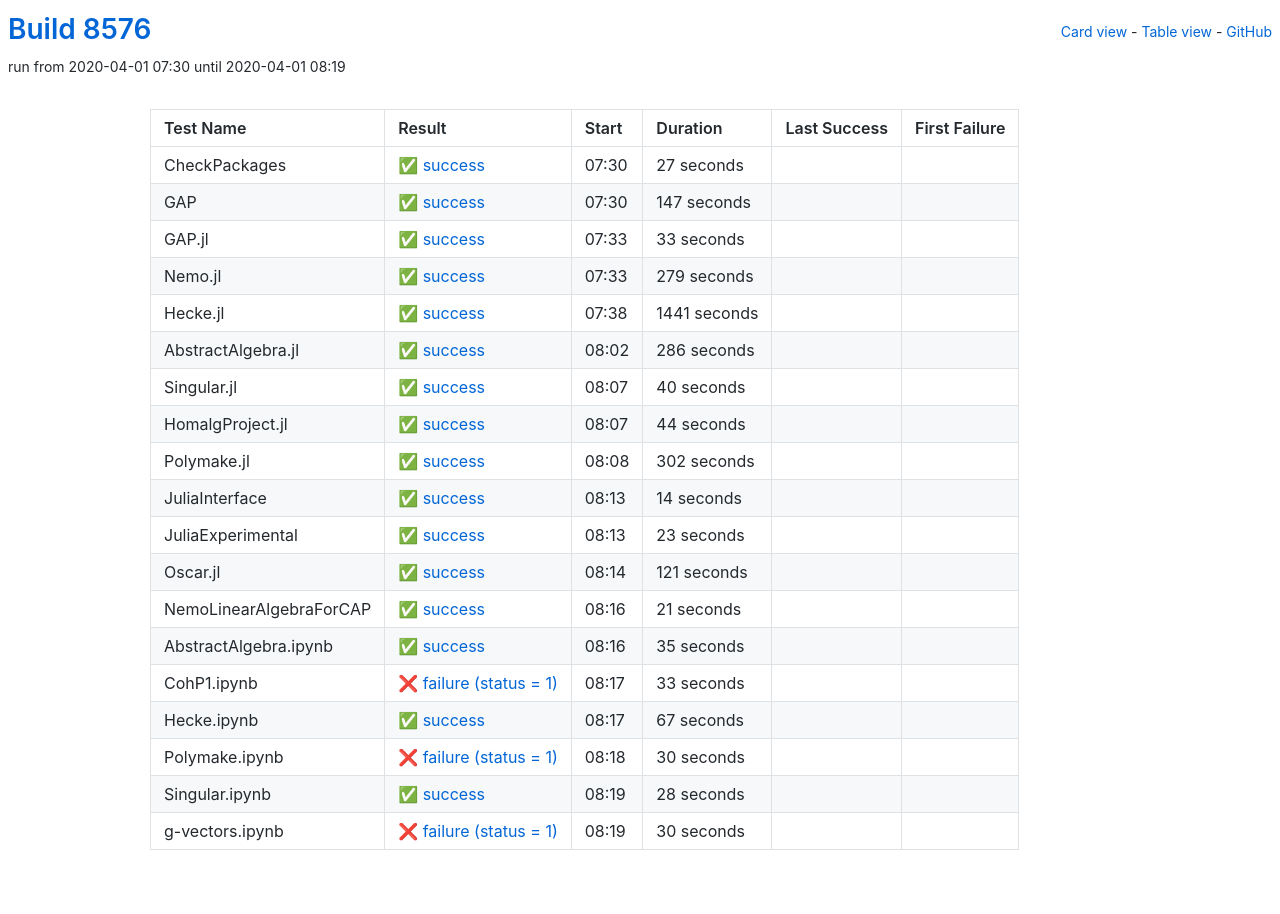
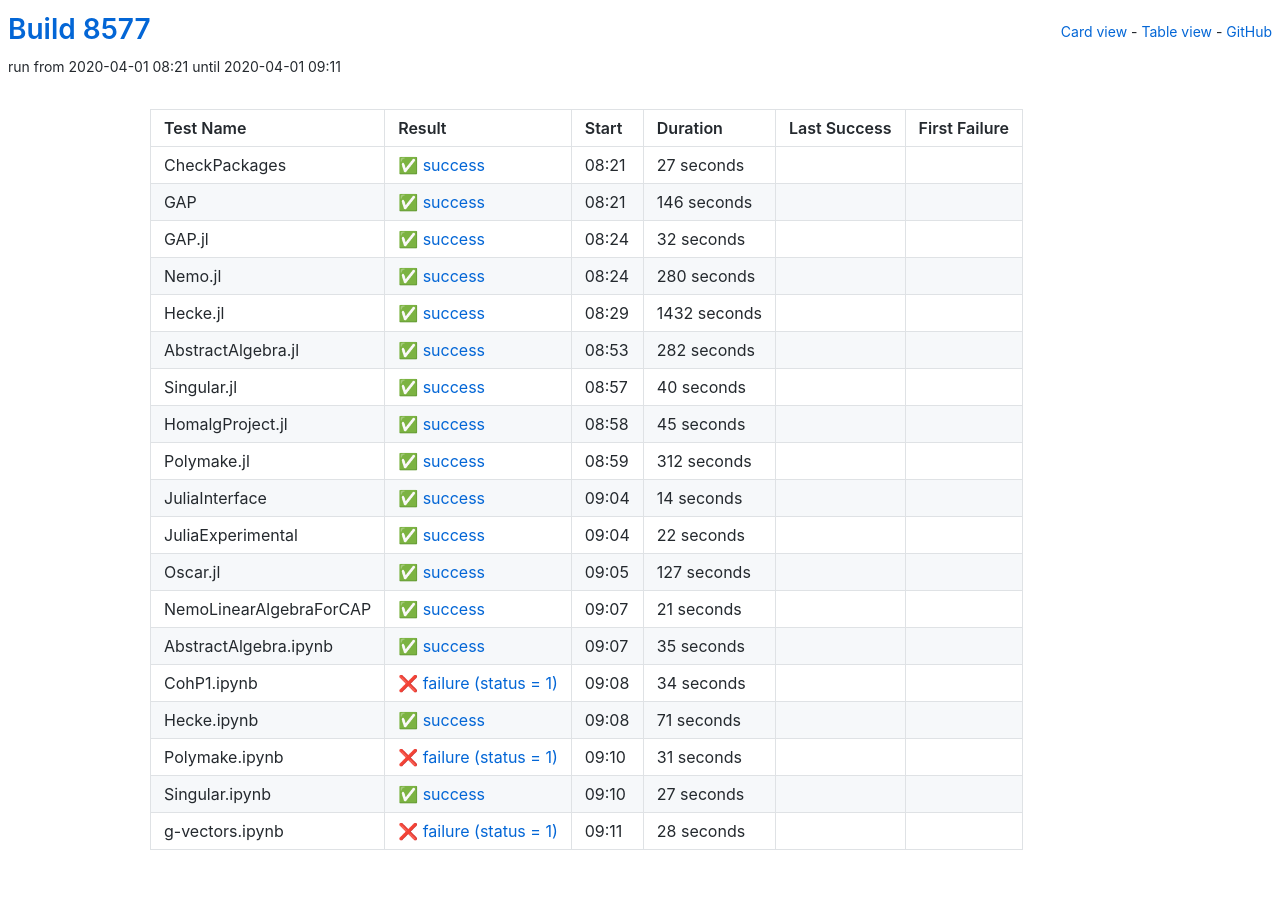
Before and after one commit to oscar-system/oscar-ci-status, a Jekyll site: the page built from table.html, in a window 1280 px wide. Built offline with Jekyll 4.4.1, drawn with Linux system fonts in a browser that asks for light colours.

Commit message:
Build 8577

```diff
--- a/_data/ci.yml
+++ b/_data/ci.yml
@@ -1,5 +1,5 @@
-build: 8576
-build_url: https://oscarci.mathematik.uni-kl.de/job/oscar/8576/
+build: 8577
+build_url: https://oscarci.mathematik.uni-kl.de/job/oscar/8577/
 job: oscar
 tests:
 - duration: 27
@@ -8,64 +8,64 @@ tests:
   first_failure_url: null
   last_success: false
   last_success_url: null
-  log: https://oscarci.mathematik.uni-kl.de/job/oscar/8576/artifact/logs/build-8576/CheckPackages.log
+  log: https://oscarci.mathematik.uni-kl.de/job/oscar/8577/artifact/logs/build-8577/CheckPackages.log
   name: CheckPackages
-  start: 2020-04-01 07:30
+  start: 2020-04-01 08:21
   status: success
   success: true
-- duration: 147
+- duration: 146
   exitcode: 0
   first_failure: false
   first_failure_url: null
   last_success: false
   last_success_url: null
-  log: https://oscarci.mathematik.uni-kl.de/job/oscar/8576/artifact/logs/build-8576/GAP.log
+  log: https://oscarci.mathematik.uni-kl.de/job/oscar/8577/artifact/logs/build-8577/GAP.log
   name: GAP
-  start: 2020-04-01 07:30
+  start: 2020-04-01 08:21
   status: success
   success: true
-- duration: 33
+- duration: 32
   exitcode: 0
   first_failure: false
   first_failure_url: null
   last_success: false
   last_success_url: null
-  log: https://oscarci.mathematik.uni-kl.de/job/oscar/8576/artifact/logs/build-8576/GAP.jl.log
+  log: https://oscarci.mathematik.uni-kl.de/job/oscar/8577/artifact/logs/build-8577/GAP.jl.log
   name: GAP.jl
-  start: 2020-04-01 07:33
+  start: 2020-04-01 08:24
   status: success
   success: true
-- duration: 279
+- duration: 280
   exitcode: 0
   first_failure: false
   first_failure_url: null
   last_success: false
   last_success_url: null
-  log: https://oscarci.mathematik.uni-kl.de/job/oscar/8576/artifact/logs/build-8576/Nemo.jl.log
+  log: https://oscarci.mathematik.uni-kl.de/job/oscar/8577/artifact/logs/build-8577/Nemo.jl.log
   name: Nemo.jl
-  start: 2020-04-01 07:33
+  start: 2020-04-01 08:24
   status: success
   success: true
-- duration: 1441
+- duration: 1432
   exitcode: 0
   first_failure: false
   first_failure_url: null
   last_success: false
   last_success_url: null
-  log: https://oscarci.mathematik.uni-kl.de/job/oscar/8576/artifact/logs/build-8576/Hecke.jl.log
+  log: https://oscarci.mathematik.uni-kl.de/job/oscar/8577/artifact/logs/build-8577/Hecke.jl.log
   name: Hecke.jl
-  start: 2020-04-01 07:38
+  start: 2020-04-01 08:29
   status: success
   success: true
-- duration: 286
+- duration: 282
   exitcode: 0
   first_failure: false
   first_failure_url: null
   last_success: false
   last_success_url: null
-  log: https://oscarci.mathematik.uni-kl.de/job/oscar/8576/artifact/logs/build-8576/AbstractAlgebra.jl.log
+  log: https://oscarci.mathematik.uni-kl.de/job/oscar/8577/artifact/logs/build-8577/AbstractAlgebra.jl.log
   name: AbstractAlgebra.jl
-  start: 2020-04-01 08:02
+  start: 2020-04-01 08:53
   status: success
   success: true
 - duration: 40
@@ -74,31 +74,31 @@ tests:
   first_failure_url: null
   last_success: false
   last_success_url: null
-  log: https://oscarci.mathematik.uni-kl.de/job/oscar/8576/artifact/logs/build-8576/Singular.jl.log
+  log: https://oscarci.mathematik.uni-kl.de/job/oscar/8577/artifact/logs/build-8577/Singular.jl.log
   name: Singular.jl
-  start: 2020-04-01 08:07
+  start: 2020-04-01 08:57
   status: success
   success: true
-- duration: 44
+- duration: 45
   exitcode: 0
   first_failure: false
   first_failure_url: null
   last_success: false
   last_success_url: null
-  log: https://oscarci.mathematik.uni-kl.de/job/oscar/8576/artifact/logs/build-8576/HomalgProject.jl.log
+  log: https://oscarci.mathematik.uni-kl.de/job/oscar/8577/artifact/logs/build-8577/HomalgProject.jl.log
   name: HomalgProject.jl
-  start: 2020-04-01 08:07
+  start: 2020-04-01 08:58
   status: success
   success: true
-- duration: 302
+- duration: 312
   exitcode: 0
   first_failure: false
   first_failure_url: null
   last_success: false
   last_success_url: null
-  log: https://oscarci.mathematik.uni-kl.de/job/oscar/8576/artifact/logs/build-8576/Polymake.jl.log
+  log: https://oscarci.mathematik.uni-kl.de/job/oscar/8577/artifact/logs/build-8577/Polymake.jl.log
   name: Polymake.jl
-  start: 2020-04-01 08:08
+  start: 2020-04-01 08:59
   status: success
   success: true
 - duration: 14
@@ -107,31 +107,31 @@ tests:
   first_failure_url: null
   last_success: false
   last_success_url: null
-  log: https://oscarci.mathematik.uni-kl.de/job/oscar/8576/artifact/logs/build-8576/JuliaInterface.log
+  log: https://oscarci.mathematik.uni-kl.de/job/oscar/8577/artifact/logs/build-8577/JuliaInterface.log
   name: JuliaInterface
-  start: 2020-04-01 08:13
+  start: 2020-04-01 09:04
   status: success
   success: true
-- duration: 23
+- duration: 22
   exitcode: 0
   first_failure: false
   first_failure_url: null
   last_success: false
   last_success_url: null
-  log: https://oscarci.mathematik.uni-kl.de/job/oscar/8576/artifact/logs/build-8576/JuliaExperimental.log
+  log: https://oscarci.mathematik.uni-kl.de/job/oscar/8577/artifact/logs/build-8577/JuliaExperimental.log
   name: JuliaExperimental
-  start: 2020-04-01 08:13
+  start: 2020-04-01 09:04
   status: success
   success: true
-- duration: 121
+- duration: 127
   exitcode: 0
   first_failure: false
   first_failure_url: null
   last_success: false
   last_success_url: null
-  log: https://oscarci.mathematik.uni-kl.de/job/oscar/8576/artifact/logs/build-8576/Oscar.jl.log
+  log: https://oscarci.mathematik.uni-kl.de/job/oscar/8577/artifact/logs/build-8577/Oscar.jl.log
   name: Oscar.jl
-  start: 2020-04-01 08:14
+  start: 2020-04-01 09:05
   status: success
   success: true
 - duration: 21
@@ -140,9 +140,9 @@ tests:
   first_failure_url: null
   last_success: false
   last_success_url: null
-  log: https://oscarci.mathematik.uni-kl.de/job/oscar/8576/artifact/logs/build-8576/NemoLinearAlgebraForCAP.log
+  log: https://oscarci.mathematik.uni-kl.de/job/oscar/8577/artifact/logs/build-8577/NemoLinearAlgebraForCAP.log
   name: NemoLinearAlgebraForCAP
-  start: 2020-04-01 08:16
+  start: 2020-04-01 09:07
   status: success
   success: true
 - duration: 35
@@ -151,63 +151,63 @@ tests:
   first_failure_url: null
   last_success: false
   last_success_url: null
-  log: https://oscarci.mathematik.uni-kl.de/job/oscar/8576/artifact/logs/build-8576/AbstractAlgebra.ipynb.log
+  log: https://oscarci.mathematik.uni-kl.de/job/oscar/8577/artifact/logs/build-8577/AbstractAlgebra.ipynb.log
   name: AbstractAlgebra.ipynb
-  start: 2020-04-01 08:16
+  start: 2020-04-01 09:07
   status: success
   success: true
-- duration: 33
+- duration: 34
   exitcode: 1
   first_failure: false
   first_failure_url: null
   last_success: false
   last_success_url: null
-  log: https://oscarci.mathematik.uni-kl.de/job/oscar/8576/artifact/logs/build-8576/CohP1.ipynb.log
+  log: https://oscarci.mathematik.uni-kl.de/job/oscar/8577/artifact/logs/build-8577/CohP1.ipynb.log
   name: CohP1.ipynb
-  start: 2020-04-01 08:17
+  start: 2020-04-01 09:08
   status: failure
   success: false
-- duration: 67
+- duration: 71
   exitcode: 0
   first_failure: false
   first_failure_url: null
   last_success: false
   last_success_url: null
-  log: https://oscarci.mathematik.uni-kl.de/job/oscar/8576/artifact/logs/build-8576/Hecke.ipynb.log
+  log: https://oscarci.mathematik.uni-kl.de/job/oscar/8577/artifact/logs/build-8577/Hecke.ipynb.log
   name: Hecke.ipynb
-  start: 2020-04-01 08:17
+  start: 2020-04-01 09:08
   status: success
   success: true
-- duration: 30
+- duration: 31
   exitcode: 1
   first_failure: false
   first_failure_url: null
   last_success: false
   last_success_url: null
-  log: https://oscarci.mathematik.uni-kl.de/job/oscar/8576/artifact/logs/build-8576/Polymake.ipynb.log
+  log: https://oscarci.mathematik.uni-kl.de/job/oscar/8577/artifact/logs/build-8577/Polymake.ipynb.log
   name: Polymake.ipynb
-  start: 2020-04-01 08:18
+  start: 2020-04-01 09:10
   status: failure
   success: false
-- duration: 28
+- duration: 27
   exitcode: 0
   first_failure: false
   first_failure_url: null
   last_success: false
   last_success_url: null
-  log: https://oscarci.mathematik.uni-kl.de/job/oscar/8576/artifact/logs/build-8576/Singular.ipynb.log
+  log: https://oscarci.mathematik.uni-kl.de/job/oscar/8577/artifact/logs/build-8577/Singular.ipynb.log
   name: Singular.ipynb
-  start: 2020-04-01 08:19
+  start: 2020-04-01 09:10
   status: success
   success: true
-- duration: 30
+- duration: 28
   exitcode: 1
   first_failure: false
   first_failure_url: null
   last_success: false
   last_success_url: null
-  log: https://oscarci.mathematik.uni-kl.de/job/oscar/8576/artifact/logs/build-8576/g-vectors.ipynb.log
+  log: https://oscarci.mathematik.uni-kl.de/job/oscar/8577/artifact/logs/build-8577/g-vectors.ipynb.log
   name: g-vectors.ipynb
-  start: 2020-04-01 08:19
+  start: 2020-04-01 09:11
   status: failure
   success: false
```
Also changed, not shown: README.md.
